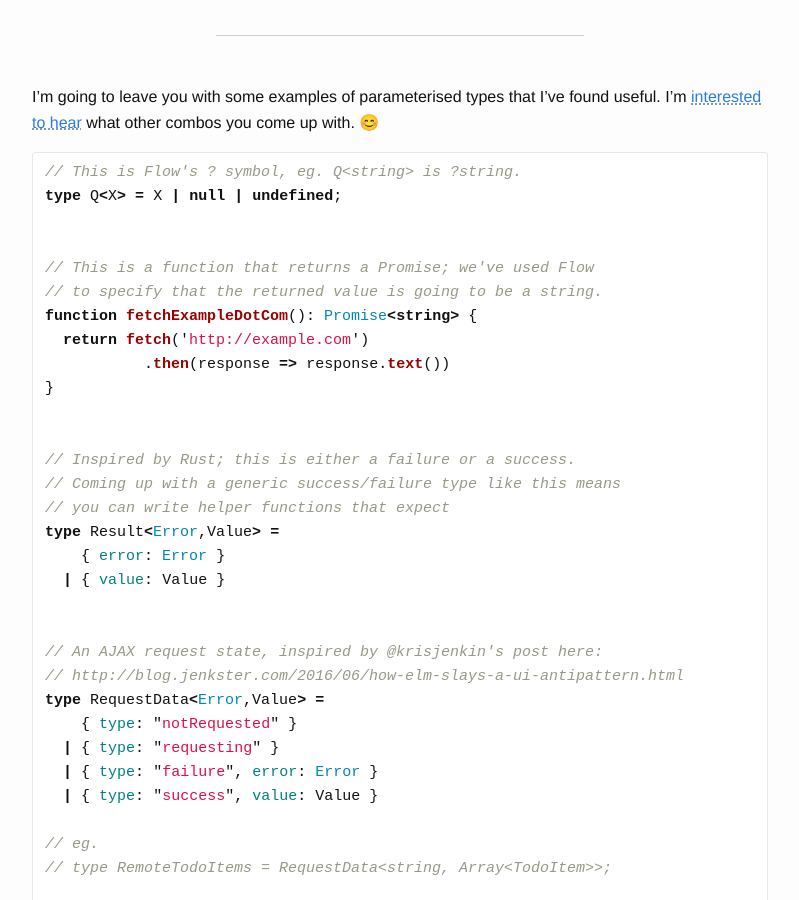
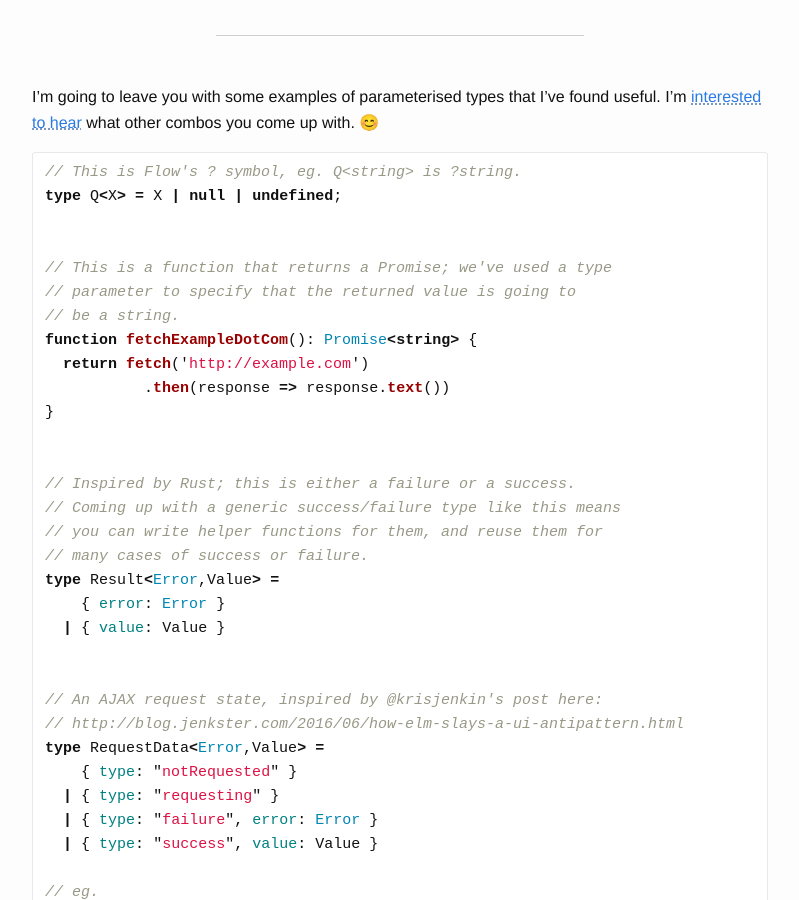
Before and after one commit to damncabbage/deadname.id.au, a Jekyll site: the page built from _posts/2017-01-09-effective-types-a-parameterised-type-primer-flow.markdown, in a window 1280 px wide and 900 px high, scrolled down 4106 px. Shown: the whole window, without its empty margins (240-1039 px from the left). Built offline with Jekyll 4.4.1, drawn with Linux system fonts in a browser that asks for light colours.

Commit message:
Final examples tweak (half a sentence).

```diff
--- a/_posts/2017-01-09-effective-types-a-parameterised-type-primer-flow.markdown
+++ b/_posts/2017-01-09-effective-types-a-parameterised-type-primer-flow.markdown
@@ -159,8 +159,9 @@ I'm going to leave you with some examples of parameterised types that I've found
 type Q<X> = X | null | undefined;
 
 
-// This is a function that returns a Promise; we've used Flow
-// to specify that the returned value is going to be a string.
+// This is a function that returns a Promise; we've used a type
+// parameter to specify that the returned value is going to
+// be a string.
 function fetchExampleDotCom(): Promise<string> {
   return fetch('http://example.com')
            .then(response => response.text())
@@ -169,7 +170,8 @@ function fetchExampleDotCom(): Promise<string> {
 
 // Inspired by Rust; this is either a failure or a success.
 // Coming up with a generic success/failure type like this means
-// you can write helper functions that expect
+// you can write helper functions for them, and reuse them for
+// many cases of success or failure.
 type Result<Error,Value> =
     { error: Error }
   | { value: Value }
```
